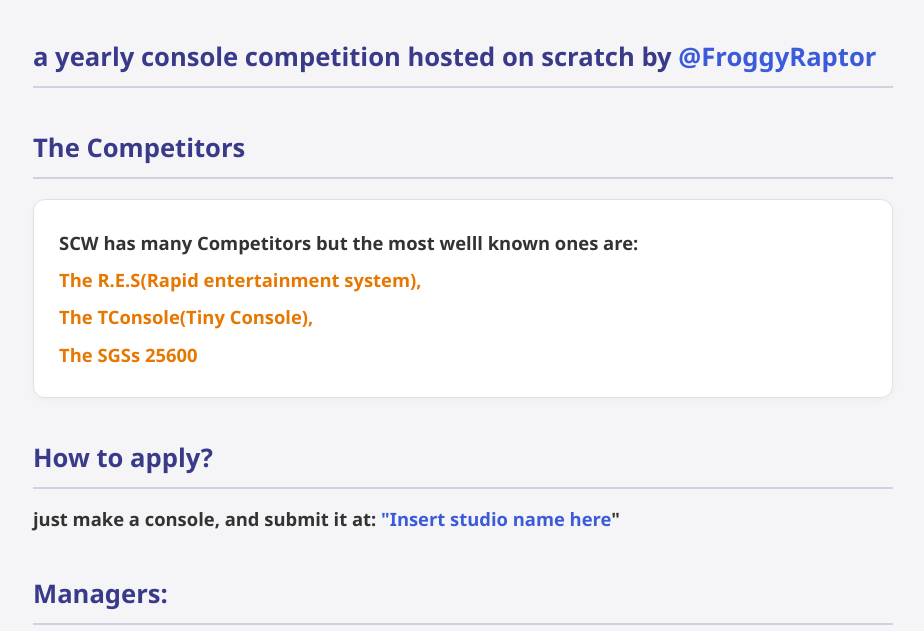
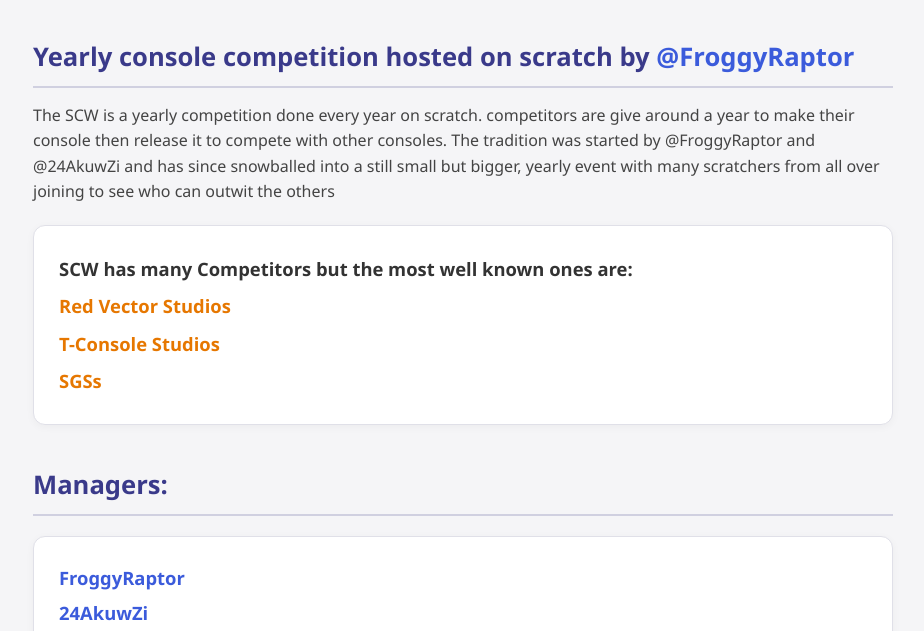
Before and after one commit to CatzyScratch/SCW, a plain HTML site: page index.html in a window 1280 px wide. Shown: the part 115-746 px from the top of the page, without its empty margins (177-1101 px from the left). Drawn offline with Linux system fonts and the light colour scheme; a small style sheet from the web is missing.

Commit message:
Add files via upload

```diff
--- a/index.html
+++ b/index.html
@@ -8,18 +8,16 @@
 		</head>
 		<body>
 			<h1>SCW - Scratch Console Wars</h1>
-			<h2>a yearly console competition hosted on scratch by <a href="https://scratch.mit.edu/users/FroggyRaptor/">@FroggyRaptor</a></h2>
+			<h2>Yearly console competition hosted on scratch by <a href="https://scratch.mit.edu/users/FroggyRaptor/">@FroggyRaptor</a></h2>
 
-			<h2>The Competitors</h2>
+			<p>The SCW is a yearly competition done every year on scratch. competitors are give around a year to make their console then release it to compete with other consoles. The tradition was started by @FroggyRaptor and @24AkuwZi and has since snowballed into a still small but bigger, yearly event with many scratchers from all over joining to see who can outwit the others</p>
+
 			<div id="Comp">
-				<h3>SCW has many Competitors but the most welll known ones are:</h3>
-				<strong><h3>The R.E.S(Rapid entertainment system),</h3>
-				<h3>The TConsole(Tiny Console),</h3>
-				<h3>The SGSs 25600</h3></strong>
+				<h3>SCW has many Competitors but the most well known ones are:</h3>
+				<strong><h3>Red Vector Studios</h3>
+				<h3>T-Console Studios</h3>
+				<h3>SGSs</h3></strong>
 			</div>
-
-			<h2>How to apply?</h2>
-			<h3>just make a console, and submit it at: <a href="https://scratch.mit.edu/studios/51556841/">"Insert studio name here</a>"
 
 			<h2>Managers:</h2>
 			<div id="Man">
@@ -31,5 +29,8 @@
 				<h3><a href="https://scratch.mit.edu/users/-ScratchyCatz-/">-ScratchyCatz-</a></h3>
 			</div>
 
+		<h3>Just make a console and submit it in <a href="https://scratch.mit.edu/studios/51556841/">the official studio<br><br></a>
+
+
 		<a href="more.html">More about the Consoles -></a>
 		</body>
```
Also changed, not shown: more.html (+3 -1 lines).
